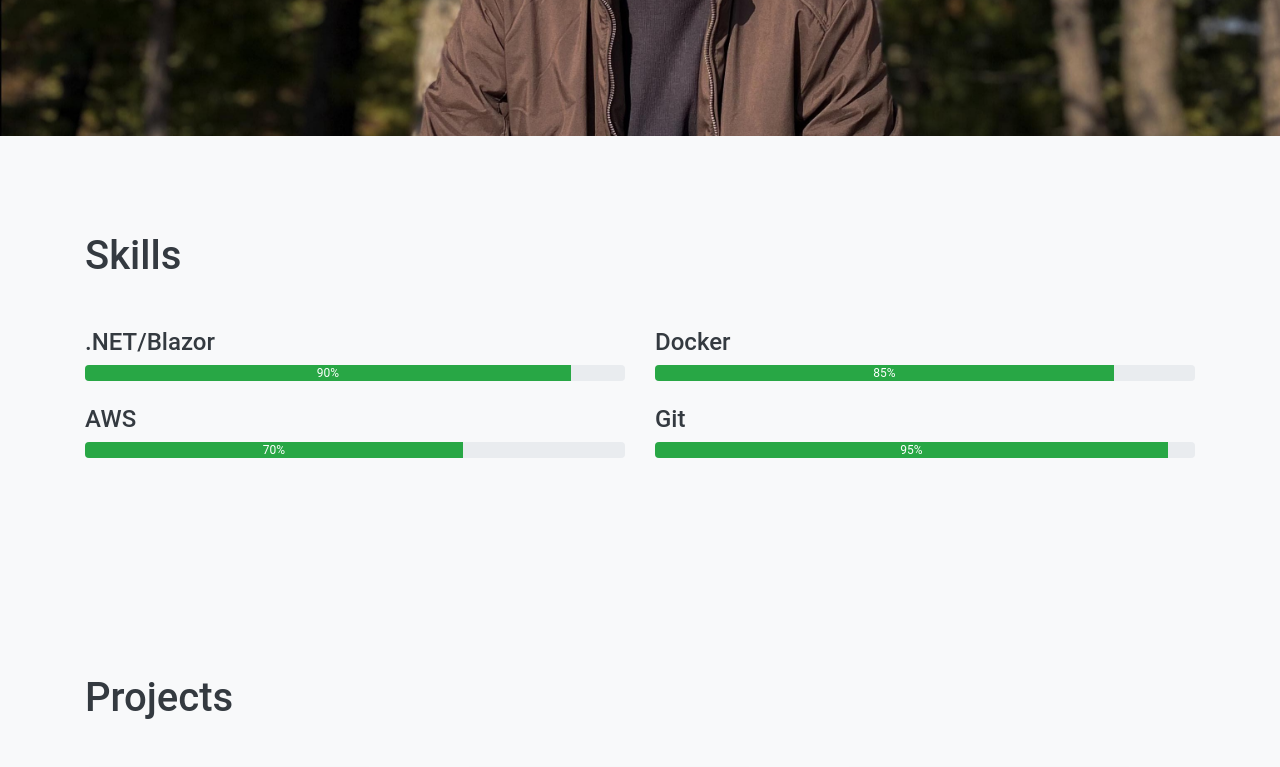
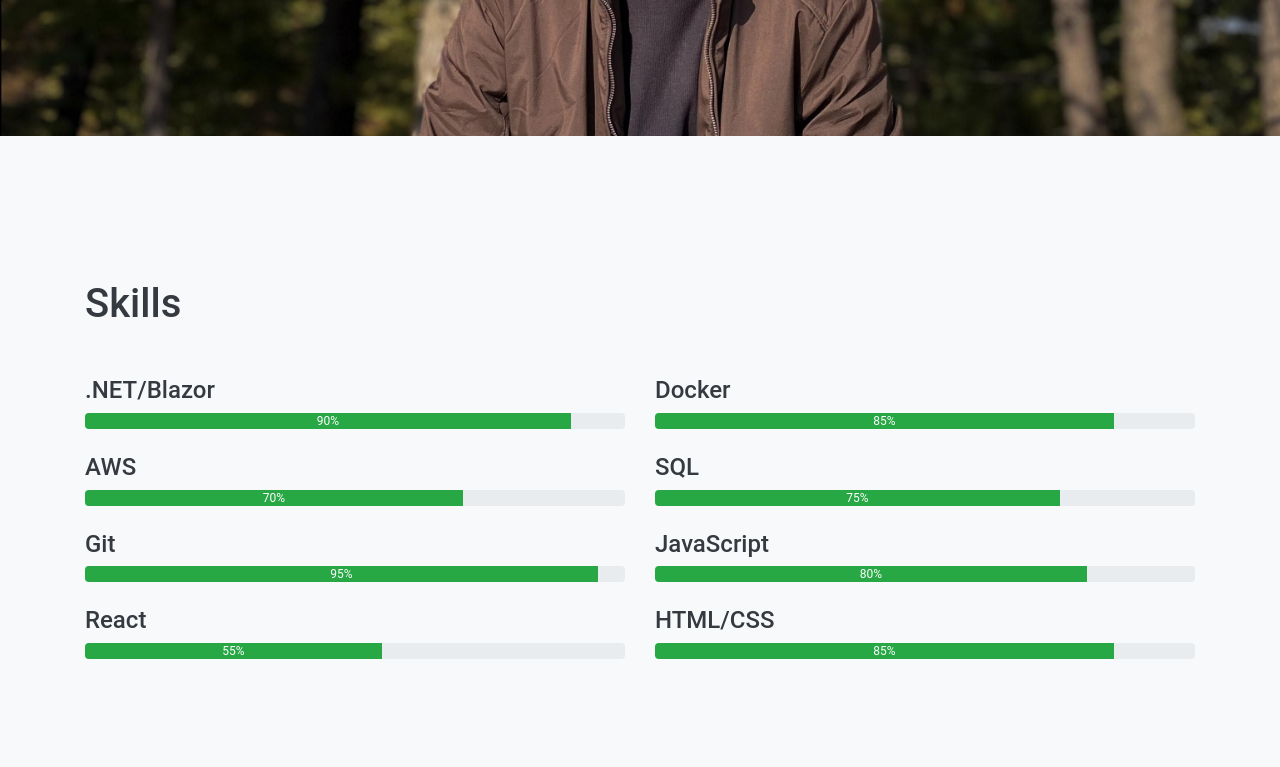
Before and after one commit to MurtazaMalik10/Portfolio, a plain HTML site: page index.html in a window 1280 px wide. Shown: the part 720-1487 px from the top of the page. Drawn offline with nearby package versions, Linux system fonts and the light colour scheme.

Commit message:
Update index.html

```diff
--- a/index.html
+++ b/index.html
@@ -6,6 +6,7 @@
     <title>Portfolio</title>
     <link href="https://stackpath.bootstrapcdn.com/bootstrap/4.5.2/css/bootstrap.min.css" rel="stylesheet">
     <link href="https://cdnjs.cloudflare.com/ajax/libs/bootstrap-icons/1.7.2/font/bootstrap-icons.css" rel="stylesheet">
+    <link href="https://fonts.googleapis.com/css2?family=Poppins:wght@700&family=Montserrat:wght@700&display=swap" rel="stylesheet">
     <link rel="stylesheet" href="https://cdnjs.cloudflare.com/ajax/libs/animate.css/4.1.1/animate.min.css">
     <link href="styles.css" rel="stylesheet">
 </head>
@@ -41,7 +42,7 @@
     </div>
 </section>
 
-    <section id="skills">
+<section id="skills" class="mt-5">
     <div class="container">
         <h2>Skills</h2>
         <div class="row">
@@ -64,14 +65,39 @@
                 </div>
             </div>
             <div class="col-md-6 mb-4">
+                <h4>SQL</h4>
+                <div class="progress">
+                    <div class="progress-bar" role="progressbar" style="width: 75%;" aria-valuenow="75" aria-valuemin="0" aria-valuemax="100">75%</div>
+                </div>
+            </div>
+            <div class="col-md-6 mb-4">
                 <h4>Git</h4>
                 <div class="progress">
                     <div class="progress-bar" role="progressbar" style="width: 95%;" aria-valuenow="95" aria-valuemin="0" aria-valuemax="100">95%</div>
                 </div>
             </div>
+            <div class="col-md-6 mb-4">
+                <h4>JavaScript</h4>
+                <div class="progress">
+                    <div class="progress-bar" role="progressbar" style="width: 80%;" aria-valuenow="80" aria-valuemin="0" aria-valuemax="100">80%</div>
+                </div>
+            </div>
+            <div class="col-md-6 mb-4">
+                <h4>React</h4>
+                <div class="progress">
+                    <div class="progress-bar" role="progressbar" style="width: 55%;" aria-valuenow="85" aria-valuemin="0" aria-valuemax="100">55%</div>
+                </div>
+            </div>
+            <div class="col-md-6 mb-4">
+                <h4>HTML/CSS</h4>
+                <div class="progress">
+                    <div class="progress-bar" role="progressbar" style="width: 85%;" aria-valuenow="85" aria-valuemin="0" aria-valuemax="100">85%</div>
+                </div>
+            </div>
         </div>
     </div>
 </section>
+
 
       <section id="projects">
         <div class="container">
@@ -168,10 +194,9 @@
       </div>
   </footer>
 
- <!-- jQuery -->
     <script src="https://ajax.googleapis.com/ajax/libs/jquery/3.5.1/jquery.min.js"></script>
-    <!-- Bootstrap JavaScript -->
     <script src="https://stackpath.bootstrapcdn.com/bootstrap/4.5.2/js/bootstrap.bundle.min.js"></script>
     <script src="script.js"></script>
+
   </body>
   </html>
```
Lines whose indentation alone changed are shown as unchanged.
